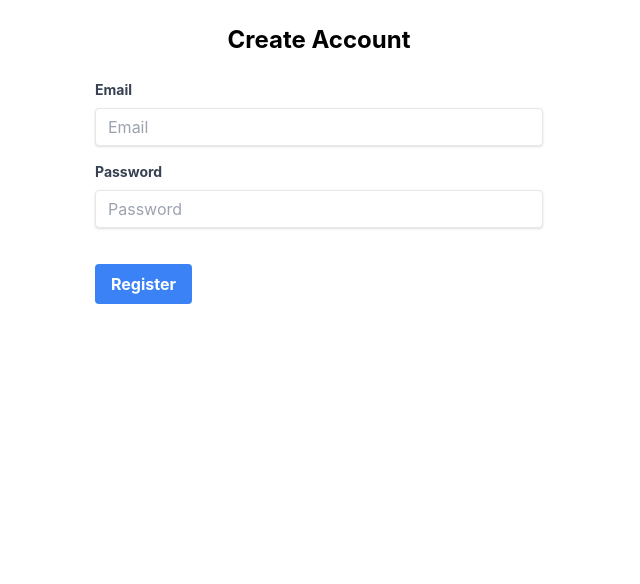
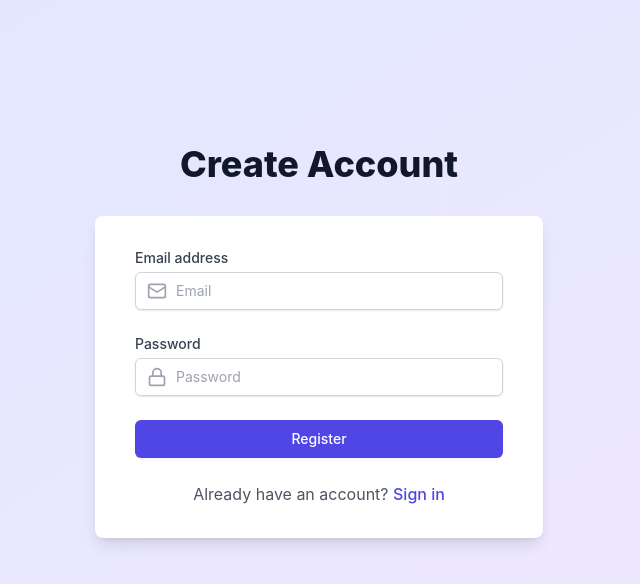
Before and after one commit to IbrahimElsa/fitness-app, a React (Create React App) app: page /register in a window 1280 px wide. Shown: the top 584 px of the page, without its empty margins (321-961 px from the left). Built offline with nearby package versions, Linux system fonts and the light colour scheme; no server answers.

Commit message:
updated create acc/sign in

```diff
--- a/src/pages/Login.js
+++ b/src/pages/Login.js
@@ -3,13 +3,14 @@ import { useNavigate, Link } from 'react-router-dom';
 import { login } from '../firebaseAuthServices';
 import { useAuth } from '../AuthContext';
 import MobileNavbar from '../components/MobileNavbar';
+import { Lock, Mail } from 'lucide-react';
 
 const LoginPage = () => {
   const [email, setEmail] = useState('');
   const [password, setPassword] = useState('');
   const [error, setError] = useState('');
   const navigate = useNavigate();
-    const { currentUser} = useAuth();
+  const { currentUser } = useAuth();
 
   useEffect(() => {
     if (currentUser) {
@@ -30,29 +31,30 @@ const LoginPage = () => {
   };
 
   return (
-        <div className="min-h-screen bg-gray-100 flex flex-col justify-center py-12 sm:px-6 lg:px-8">
-            <div className="sm:mx-auto sm:w-full sm:max-w-md">
-                <h2 className="mt-6 text-center text-3xl font-extrabold text-gray-900">
-                    Sign in to your account
+    <div className="min-h-screen bg-gradient-to-br from-indigo-100 to-purple-100 flex flex-col items-center pt-36 px-4 sm:px-6 lg:px-8">
+      <div className="w-full max-w-md">
+        <h2 className="text-center text-4xl font-extrabold text-gray-900 mb-8">
+          Sign in
         </h2>
-                {error && <p className="mt-2 text-center text-sm text-red-600">{error}</p>}
-            </div>
+        {error && <p className="mb-4 text-center text-sm text-red-600">{error}</p>}
 
-            <div className="mt-8 sm:mx-auto sm:w-full sm:max-w-md">
-                <div className="bg-white py-8 px-4 shadow sm:rounded-lg sm:px-10">
+        <div className="bg-white py-8 px-4 shadow-lg sm:rounded-lg sm:px-10">
           <form className="space-y-6" onSubmit={handleLogin}>
             <div>
               <label htmlFor="email" className="block text-sm font-medium text-gray-700">
                 Email address
               </label>
-                            <div className="mt-1">
+              <div className="mt-1 relative rounded-md shadow-sm">
+                <div className="absolute inset-y-0 left-0 pl-3 flex items-center pointer-events-none">
+                  <Mail className="h-5 w-5 text-gray-400" />
+                </div>
                 <input
                   id="email"
                   name="email"
                   type="email"
                   autoComplete="email"
                   required
-                                    className="appearance-none block w-full px-3 py-2 border border-gray-300 rounded-md shadow-sm placeholder-gray-400 focus:outline-none focus:ring-indigo-500 focus:border-indigo-500 sm:text-sm"
+                  className="appearance-none block w-full pl-10 px-3 py-2 border border-gray-300 rounded-md shadow-sm placeholder-gray-400 focus:outline-none focus:ring-indigo-500 focus:border-indigo-500 sm:text-sm"
                   placeholder="Email"
                   value={email}
                   onChange={(e) => setEmail(e.target.value)}
@@ -64,14 +66,17 @@ const LoginPage = () => {
               <label htmlFor="password" className="block text-sm font-medium text-gray-700">
                 Password
               </label>
-                            <div className="mt-1">
+              <div className="mt-1 relative rounded-md shadow-sm">
+                <div className="absolute inset-y-0 left-0 pl-3 flex items-center pointer-events-none">
+                  <Lock className="h-5 w-5 text-gray-400" />
+                </div>
                 <input
                   id="password"
                   name="password"
                   type="password"
                   autoComplete="current-password"
                   required
-                                    className="appearance-none block w-full px-3 py-2 border border-gray-300 rounded-md shadow-sm placeholder-gray-400 focus:outline-none focus:ring-indigo-500 focus:border-indigo-500 sm:text-sm"
+                  className="appearance-none block w-full pl-10 px-3 py-2 border border-gray-300 rounded-md shadow-sm placeholder-gray-400 focus:outline-none focus:ring-indigo-500 focus:border-indigo-500 sm:text-sm"
                   placeholder="Password"
                   value={password}
                   onChange={(e) => setPassword(e.target.value)}
@@ -82,7 +87,7 @@ const LoginPage = () => {
             <div>
               <button
                 type="submit"
-                                className="w-full flex justify-center py-2 px-4 border border-transparent rounded-md shadow-sm text-sm font-medium text-white bg-indigo-600 hover:bg-indigo-700 focus:outline-none focus:ring-2 focus:ring-offset-2 focus:ring-indigo-500"
+                className="w-full flex justify-center py-2 px-4 border border-transparent rounded-md shadow-sm text-sm font-medium text-white bg-indigo-600 hover:bg-indigo-700 focus:outline-none focus:ring-2 focus:ring-offset-2 focus:ring-indigo-500 transition duration-150 ease-in-out"
               >
                 Sign in
               </button>
@@ -91,7 +96,7 @@ const LoginPage = () => {
           <div className="mt-6 text-center">
             <p className="text-gray-600">
               Don't have an account?{" "}
-                <Link to="/register" className="text-blue-600 hover:text-blue-500">
+              <Link to="/register" className="text-indigo-600 hover:text-indigo-500 font-medium">
                 Sign up
               </Link>
             </p>
--- a/src/pages/Register.js
+++ b/src/pages/Register.js
@@ -1,7 +1,8 @@
 import React, { useState } from 'react';
-import { useNavigate } from 'react-router-dom';
+import { useNavigate, Link } from 'react-router-dom';
 import { register } from '../firebaseAuthServices';
 import MobileNavbar from '../components/MobileNavbar';
+import { Lock, Mail } from 'lucide-react';
 
 const RegisterPage = () => {
     const [email, setEmail] = useState('');
@@ -23,47 +24,78 @@ const RegisterPage = () => {
     };
 
     return (
-        <div className="container mx-auto px-4">
-            <h2 className="text-center text-2xl font-bold my-6">Create Account</h2>
-            {error && <p className="text-center text-red-500">{error}</p>}
-            <form onSubmit={handleRegister} className="max-w-md mx-auto">
-                <div className="mb-4">
-                    <label htmlFor="email" className="block text-gray-700 text-sm font-bold mb-2">
-                        Email
+        <div className="min-h-screen bg-gradient-to-br from-indigo-100 to-purple-100 flex flex-col items-center pt-36 px-4 sm:px-6 lg:px-8">
+            <div className="w-full max-w-md">
+                <h2 className="text-center text-4xl font-extrabold text-gray-900 mb-8">
+                    Create Account
+                </h2>
+                {error && <p className="mb-4 text-center text-sm text-red-600">{error}</p>}
+
+                <div className="bg-white py-8 px-4 shadow-lg sm:rounded-lg sm:px-10">
+                    <form className="space-y-6" onSubmit={handleRegister}>
+                        <div>
+                            <label htmlFor="email" className="block text-sm font-medium text-gray-700">
+                                Email address
                             </label>
+                            <div className="mt-1 relative rounded-md shadow-sm">
+                                <div className="absolute inset-y-0 left-0 pl-3 flex items-center pointer-events-none">
+                                    <Mail className="h-5 w-5 text-gray-400" />
+                                </div>
                                 <input
+                                    id="email"
+                                    name="email"
                                     type="email"
-                        id="email"
-                        className="shadow appearance-none border rounded w-full py-2 px-3 text-gray-700 leading-tight focus:outline-none focus:shadow-outline"
+                                    autoComplete="email"
+                                    required
+                                    className="appearance-none block w-full pl-10 px-3 py-2 border border-gray-300 rounded-md shadow-sm placeholder-gray-400 focus:outline-none focus:ring-indigo-500 focus:border-indigo-500 sm:text-sm"
                                     placeholder="Email"
                                     value={email}
                                     onChange={(e) => setEmail(e.target.value)}
-                        required
                                 />
                             </div>
-                <div className="mb-6">
-                    <label htmlFor="password" className="block text-gray-700 text-sm font-bold mb-2">
+                        </div>
+
+                        <div>
+                            <label htmlFor="password" className="block text-sm font-medium text-gray-700">
                                 Password
                             </label>
+                            <div className="mt-1 relative rounded-md shadow-sm">
+                                <div className="absolute inset-y-0 left-0 pl-3 flex items-center pointer-events-none">
+                                    <Lock className="h-5 w-5 text-gray-400" />
+                                </div>
                                 <input
+                                    id="password"
+                                    name="password"
                                     type="password"
-                        id="password"
-                        className="shadow appearance-none border rounded w-full py-2 px-3 text-gray-700 mb-3 leading-tight focus:outline-none focus:shadow-outline"
+                                    autoComplete="new-password"
+                                    required
+                                    className="appearance-none block w-full pl-10 px-3 py-2 border border-gray-300 rounded-md shadow-sm placeholder-gray-400 focus:outline-none focus:ring-indigo-500 focus:border-indigo-500 sm:text-sm"
                                     placeholder="Password"
                                     value={password}
                                     onChange={(e) => setPassword(e.target.value)}
-                        required
                                 />
                             </div>
-                <div className="flex items-center justify-between">
+                        </div>
+
+                        <div>
                             <button
                                 type="submit"
-                        className="bg-blue-500 hover:bg-blue-700 text-white font-bold py-2 px-4 rounded focus:outline-none focus:shadow-outline"
+                                className="w-full flex justify-center py-2 px-4 border border-transparent rounded-md shadow-sm text-sm font-medium text-white bg-indigo-600 hover:bg-indigo-700 focus:outline-none focus:ring-2 focus:ring-offset-2 focus:ring-indigo-500 transition duration-150 ease-in-out"
                             >
                                 Register
                             </button>
                         </div>
                     </form>
+                    <div className="mt-6 text-center">
+                        <p className="text-gray-600">
+                            Already have an account?{" "}
+                            <Link to="/login" className="text-indigo-600 hover:text-indigo-500 font-medium">
+                                Sign in
+                            </Link>
+                        </p>
+                    </div>
+                </div>
+            </div>
             <MobileNavbar />
         </div>
     );
```
Lines whose indentation alone changed are shown as unchanged.
